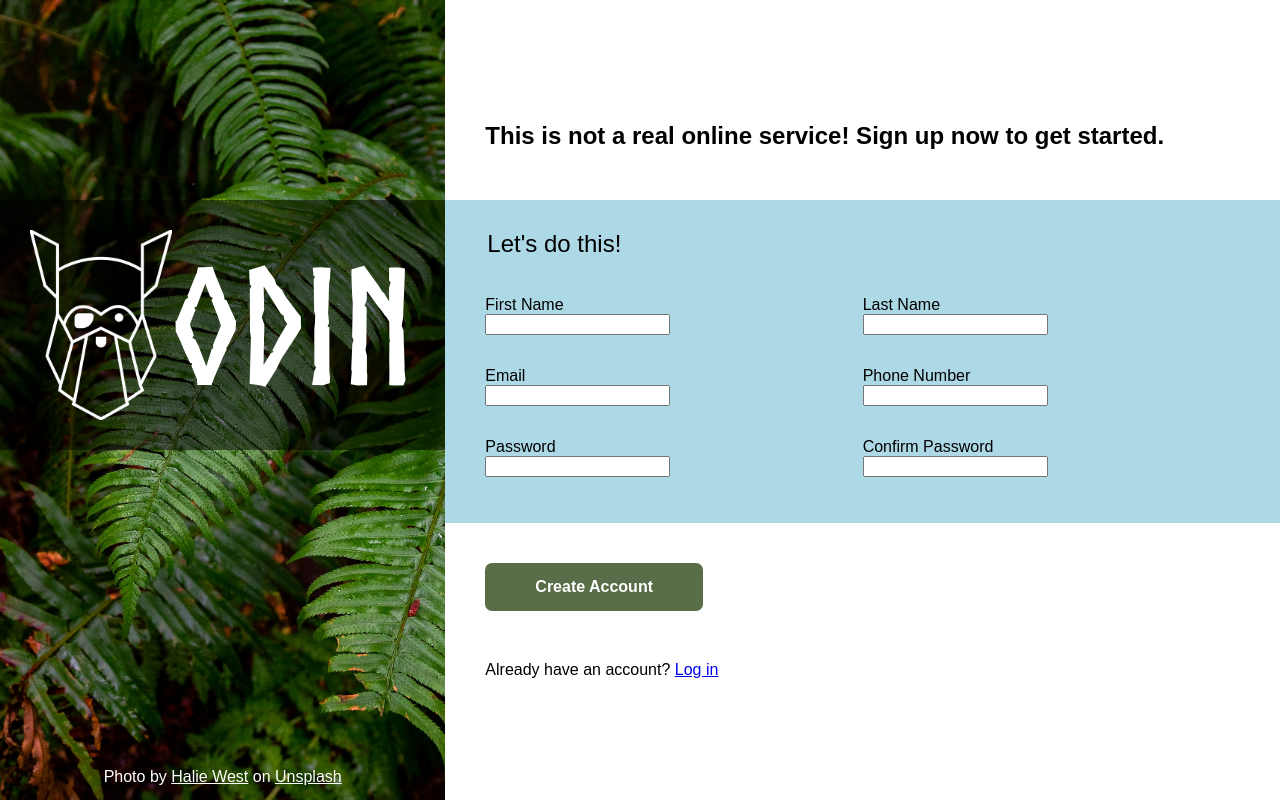
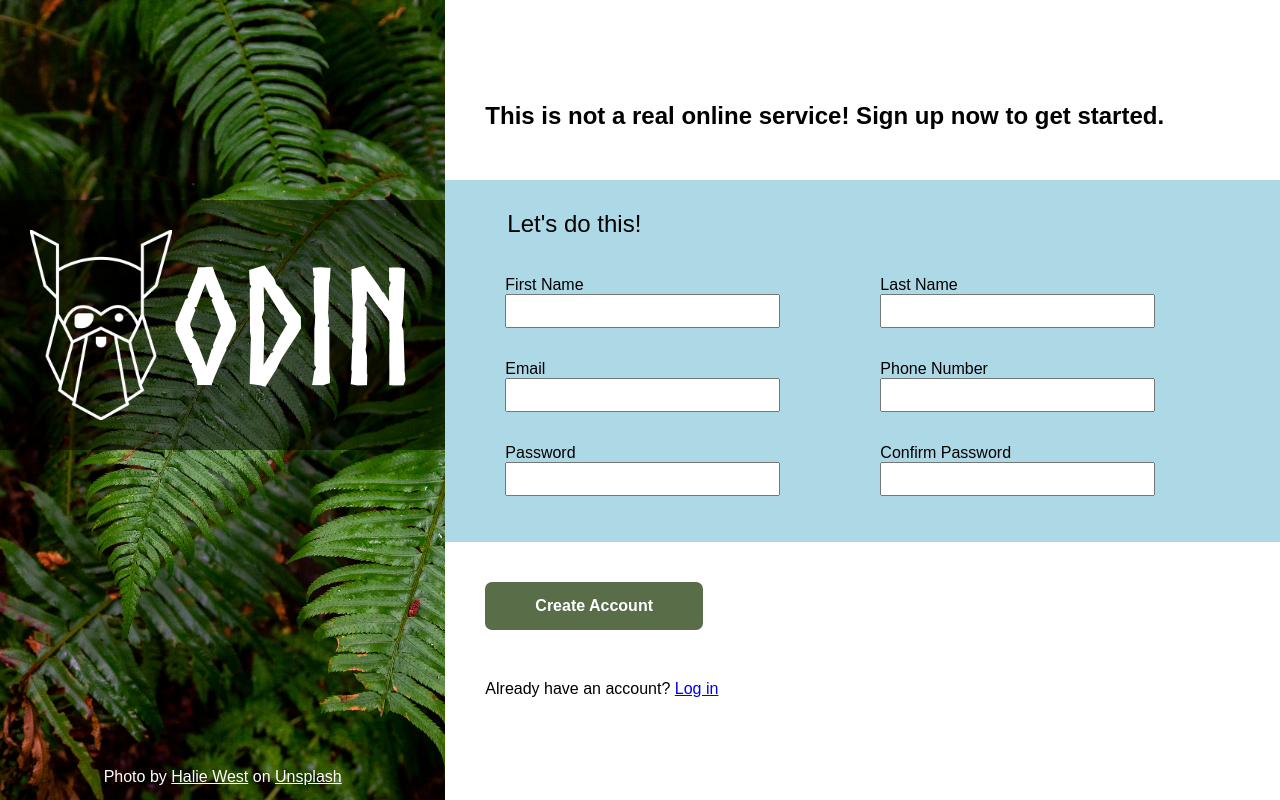
Before and after one commit to h4sitha/sign-up-form, a plain HTML site: page index.html in a window 1280 px wide. Drawn offline with Linux system fonts and the light colour scheme.

Commit message:
Add further adjustments to the grid

```diff
--- a/styles.css
+++ b/styles.css
@@ -69,7 +69,7 @@ fieldset {
     border: none;
     background-color: lightblue;
     margin: 0;
-    padding: 80px 40px 30px 40px;
+    padding: 80px 60px 30px 60px;
     position: relative;
     width: 100%;
 }
@@ -83,7 +83,8 @@ legend {
 
 fieldset > div {
     display: grid;
-    grid-template-columns: auto auto;
+    grid-template-columns: 275px 275px;
+    column-gap: 100px;
 }
 
 label {
@@ -109,3 +110,9 @@ button {
     color: white;
     font-weight: bold;
 }
+
+input {
+    padding: 6px 10px;
+    width: 100%;
+    font-size: inherit;
+}
```
